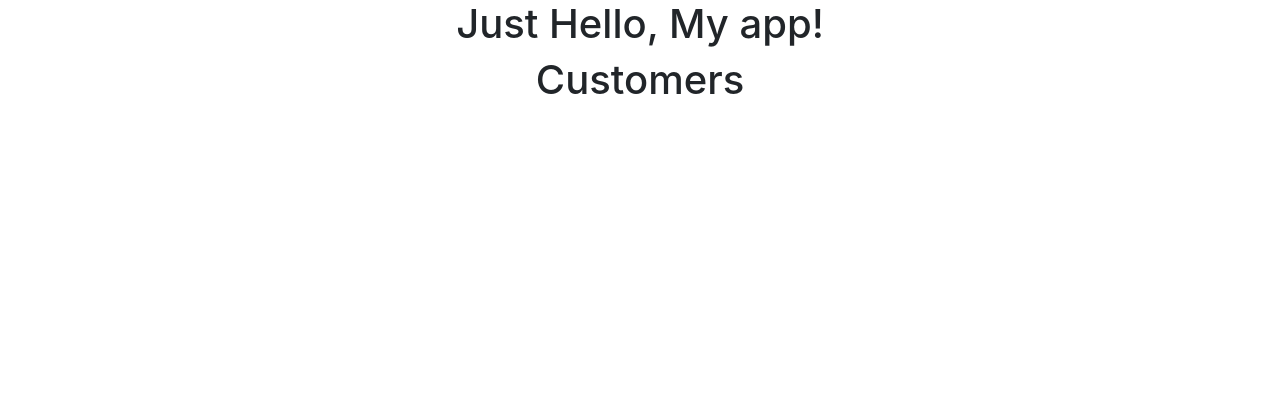
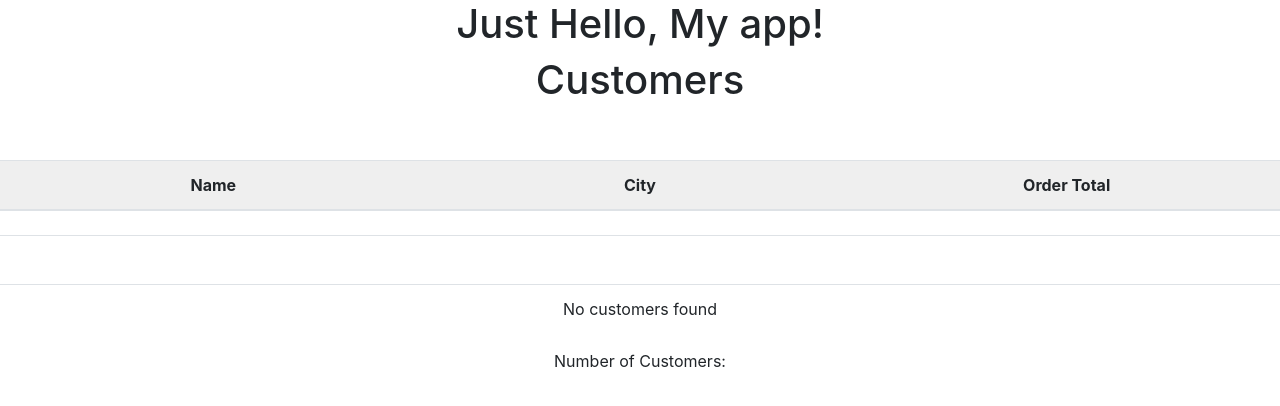
Before and after one commit to vaiulian/angular-app, an Angular app: page / in a window 1280 px wide. Shown: the top 406 px of the page. Built offline with nearby package versions, Linux system fonts and the light colour scheme.

Commit message:
Add Customers-List component

```diff
--- a/src/app/app.module.ts
+++ b/src/app/app.module.ts
@@ -4,11 +4,13 @@
 import { AppRoutingModule } from './app-routing.module';
 import { AppComponent } from './app.component';
 import { CustomersComponent } from './customers/customers.component';
+import { CustomersListComponent } from './customers/customers-list/customers-list.component';
 
 @NgModule({
   declarations: [
     AppComponent,
-    CustomersComponent
+    CustomersComponent,
+    CustomersListComponent
   ],
   imports: [
     BrowserModule,
--- /dev/null
+++ b/src/app/customers/customers-list/customers-list.component.html
@@ -0,0 +1,31 @@
+<br />
+<br />
+<table class="table table-hover">
+    <thead>
+        <tr>
+            <th>Name</th>
+            <th>City</th>
+            <th>Order Total</th>
+        </tr>
+    </thead>
+    <tr>
+        <td>
+            <a>
+
+            </a>
+        </td>
+        <td></td>
+        <td></td>
+    </tr>
+    <tr>
+        <td colspan="2">&nbsp;</td>
+        <td>
+
+        </td>
+    </tr>
+    <tr>
+        <td colspan="4">No customers found</td>
+    </tr>
+</table>
+Number of Customers:
+<br />
--- /dev/null
+++ b/src/app/customers/customers-list/customers-list.component.ts
@@ -0,0 +1,20 @@
+import { Component, OnInit } from '@angular/core';
+
+@Component({
+  selector: 'app-customers-list',
+  templateUrl: './customers-list.component.html',
+  styleUrls: ['./customers-list.component.scss']
+})
+export class CustomersListComponent implements OnInit {
+
+  filteredCustomers: any[] = [];
+  customersOrderTotal: number;
+  currencyCode: string = 'USD';
+
+  constructor() {}
+
+  ngOnInit() {
+
+  }
+
+}
--- a/src/app/customers/customers.component.html
+++ b/src/app/customers/customers.component.html
@@ -1 +1,3 @@
 <h1>{{ title }}</h1>
+
+<app-customers-list></app-customers-list>
```
Also changed, not shown: src/app/customers/customers-list/customers-list.component.scss (added), 1 other file (tests, documents, lock files or other folders).
